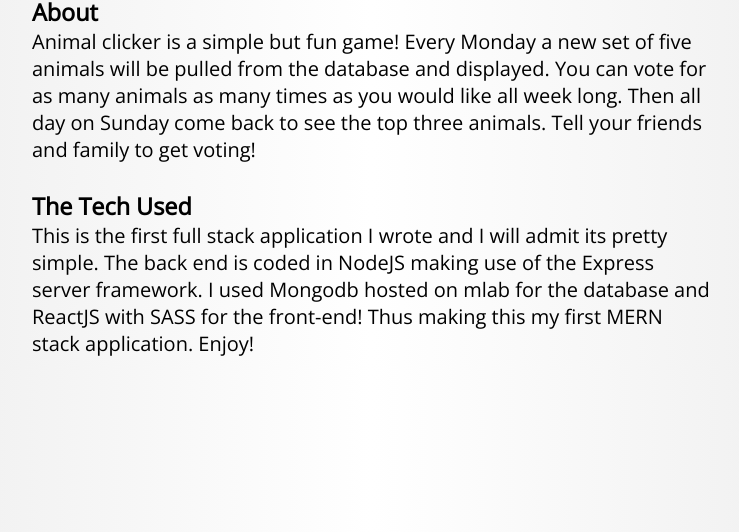
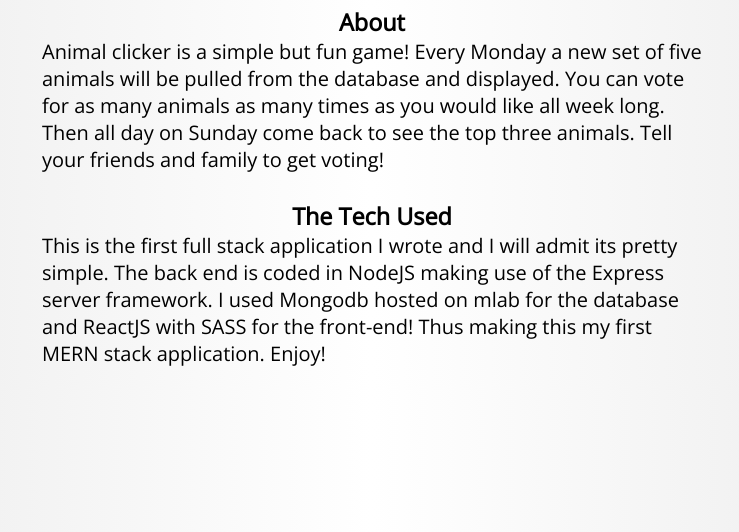
Before and after one commit to ARogala/animal-clicker, a React app in the folder client/: page /about in a window 1280 px wide. Shown: the part 268-800 px from the top of the page, without its empty margins (268-1007 px from the left). Built offline with nearby package versions, Linux system fonts and the light colour scheme.

Commit message:
style about page

```diff
--- a/client/src/components/About.js
+++ b/client/src/components/About.js
@@ -2,7 +2,7 @@
 
 const About = () => {
 	return (
-		<div>
+		<div className="about">
 			<h3>About</h3>
 			<p>
 				Animal clicker is a simple but fun game! Every Monday a new set of five animals will be pulled from the database
--- /dev/null
+++ b/client/src/styles/_about.scss
@@ -0,0 +1,8 @@
+@charset "UTF-8";
+
+.about {
+	padding: 10px;
+	h3 {
+		text-align: center;
+	}
+}
--- a/client/src/styles/_variables.scss
+++ b/client/src/styles/_variables.scss
@@ -3,8 +3,6 @@
 $grey: #dbdbdb;
 $background-color1: rgba(233,233,233,1);
 $background-color2: rgba(255,255,255,1);
-$hero-color1: rgba(254, 255, 232, 1);
-$hero-color2: rgba(214, 219, 191,1);
 
 /*Font weight of 400 or 700 google font Open Sans*/
 $small-font-size: 1.5rem;
--- a/client/src/styles/main.scss
+++ b/client/src/styles/main.scss
@@ -4,3 +4,4 @@
 @import 'base';
 @import 'app';
 @import 'animals';
+@import 'about';
```
